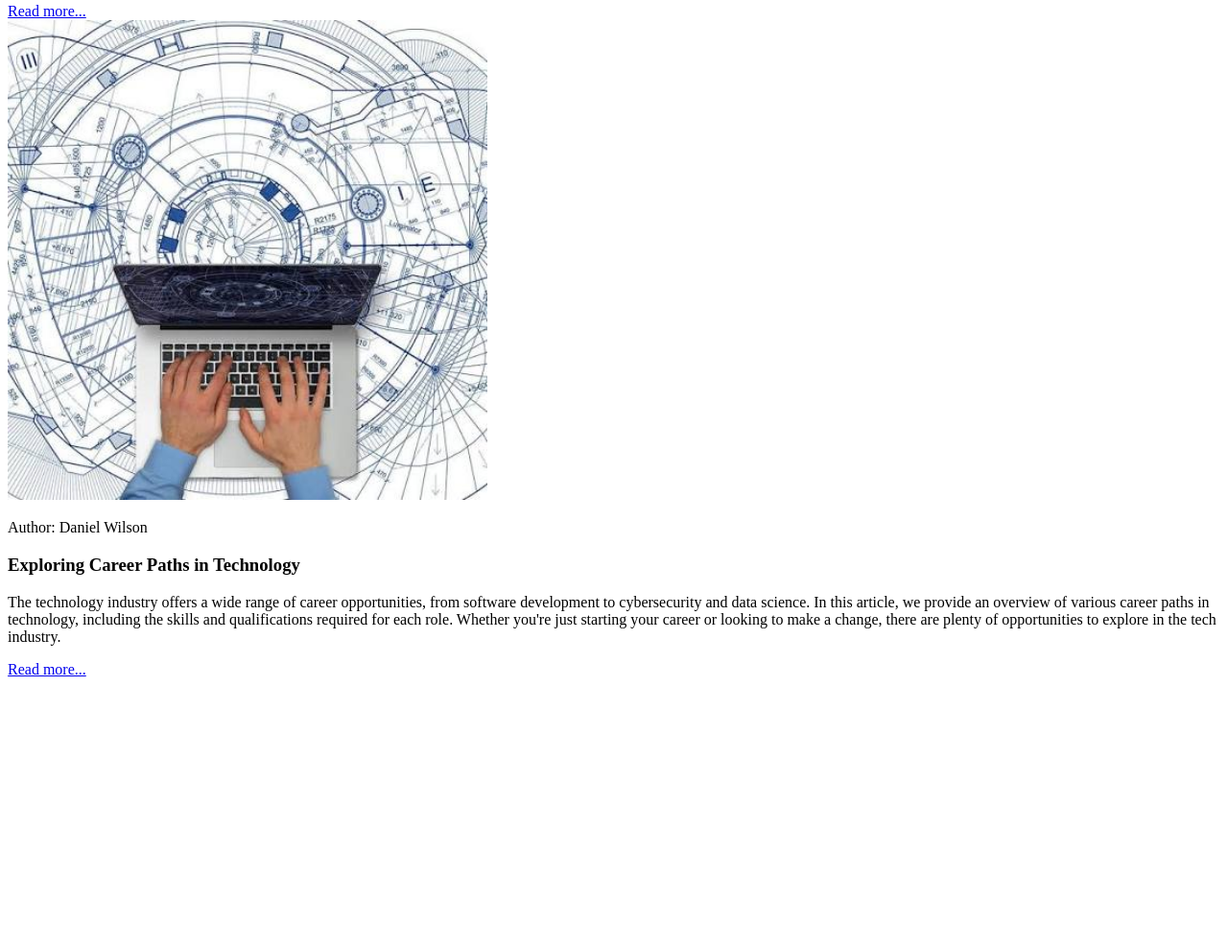
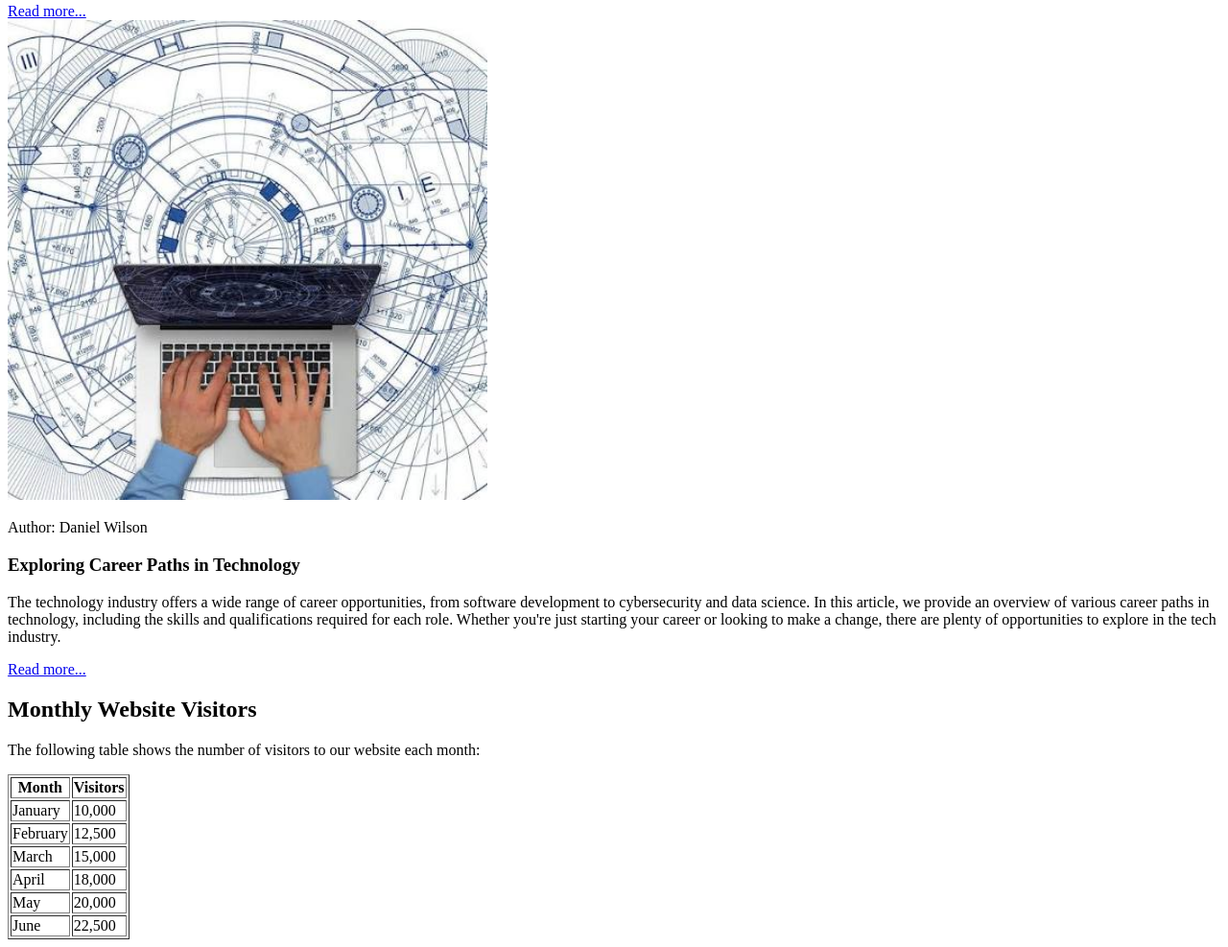
Before and after one commit to SanZkar/HTML-assignment-14th-October, a plain HTML site: page index.html in a window 1280 px wide. Shown: the part 3874-4861 px from the top of the page at 96% size. Before the commit the page ends 4589 px from the top, so only its background shows below. Drawn offline with Linux system fonts and the light colour scheme.

Commit message:
Table of last 6 months visitors added

```diff
--- a/index.html
+++ b/index.html
@@ -141,6 +141,45 @@
                     <a href="career2.html">Read more...</a>
             </article>
         </section>
+
+        <section>
+
+            <h2>Monthly Website Visitors</h2>
+
+            <p> The following table shows the number of visitors to our website each month:</p>
+
+            <table border="1">
+                <tr>
+                    <th>Month</th>
+                    <th>Visitors</th>
+                </tr>
+                <tr>
+                    <td>January</td>
+                    <td>10,000</td>
+                </tr>
+                <tr>
+                    <td>February</td>
+                    <td>12,500</td>
+                </tr>
+                <tr>
+                    <td>March</td>
+                    <td>15,000</td>
+                </tr>
+                <tr>
+                    <td>April</td>
+                    <td>18,000</td>
+                </tr>
+                <tr>
+                    <td>May</td>
+                    <td>20,000</td>
+                </tr>
+                <tr>
+                    <td>June</td>
+                    <td>22,500</td>
+
+
+
+        </section>
     </main>
 
 </body>
```
